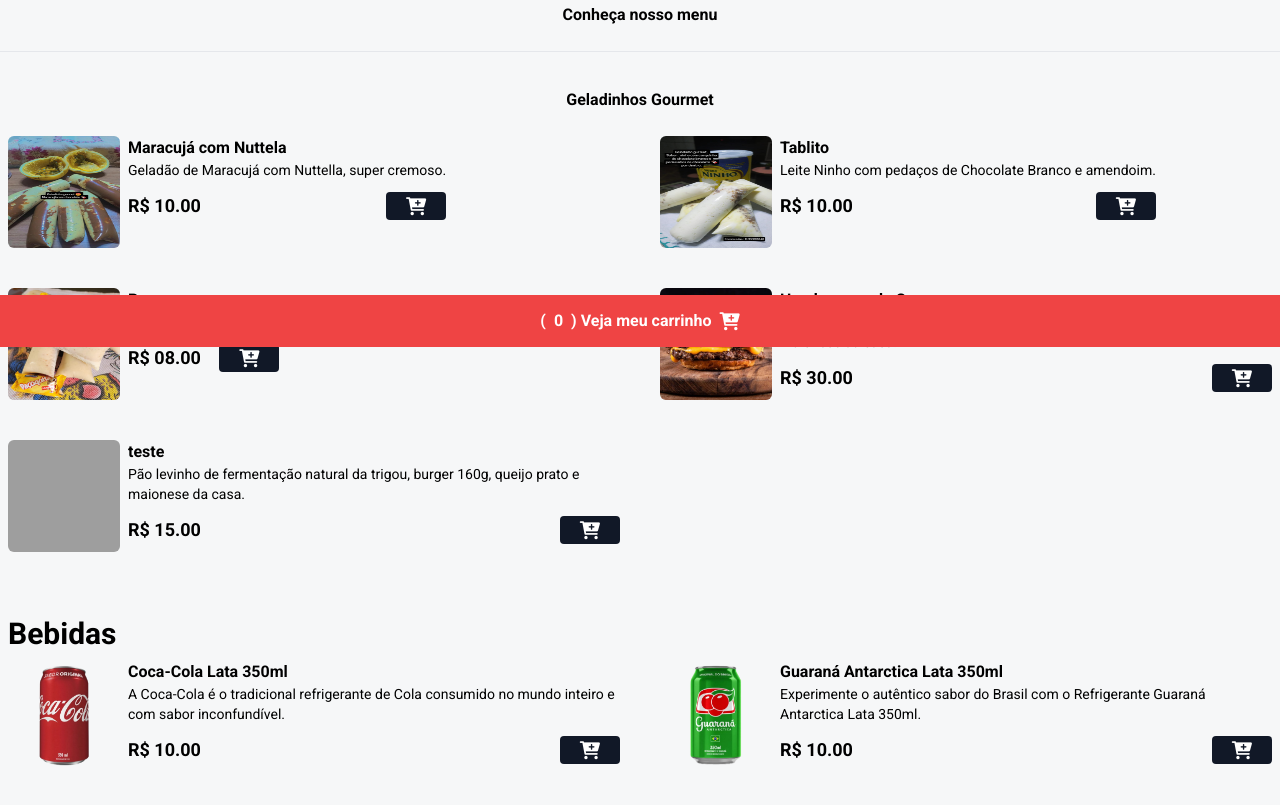
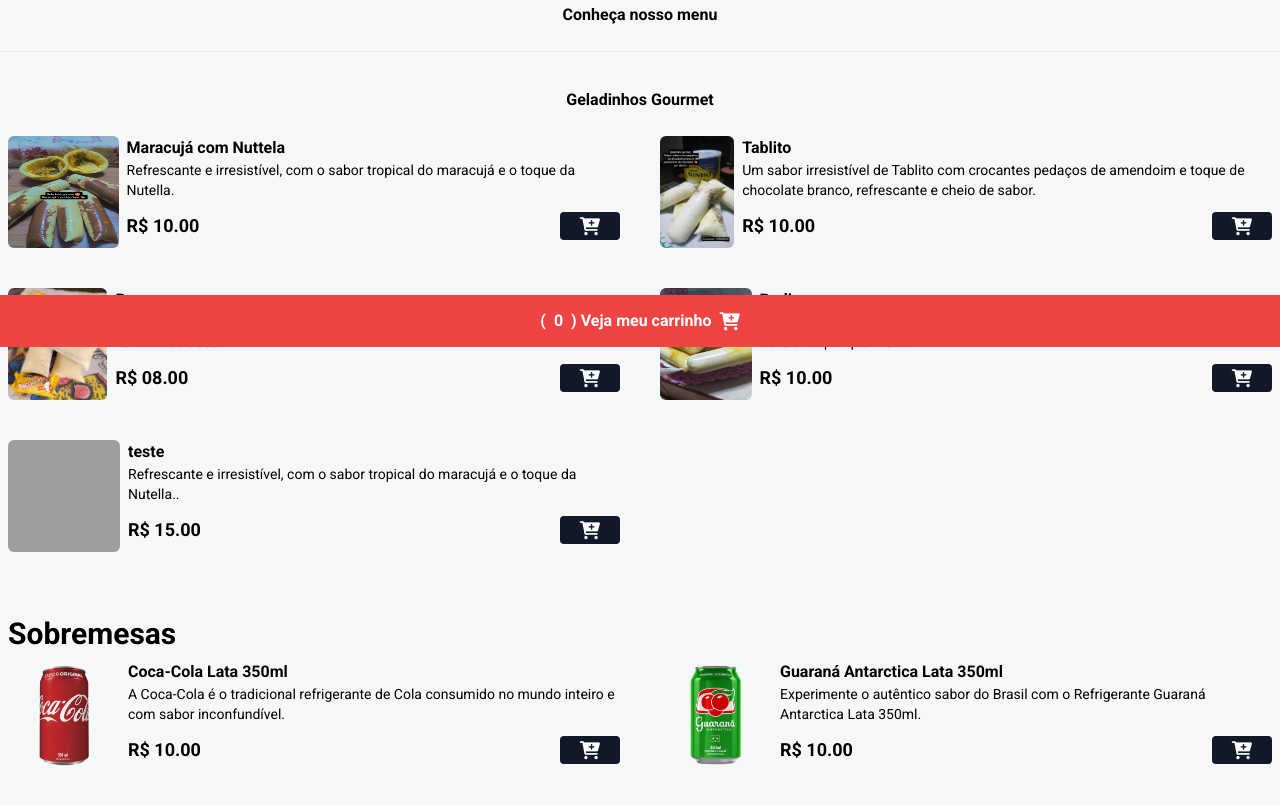
Before and after one commit to Lucas-DSA/proejto-dudis-delivery, a plain HTML site: page index.html in a window 1280 px wide. Shown: the part 453-1258 px from the top of the page. Drawn offline with nearby package versions, Linux system fonts and the light colour scheme; grey boxes are pictures that could not be loaded.

Commit message:
criando parte de sobremessas

```diff
--- a/index.html
+++ b/index.html
@@ -63,7 +63,7 @@
 
                 <div>
                     <p class="font-bold">Maracujá com Nuttela</p>
-                    <p class="text-sm">Geladão de Maracujá com Nuttella, super cremoso.</p>
+                    <p class="text-sm">Refrescante e irresistível, com o sabor tropical do maracujá e o toque da Nutella.</p>
 
                     <div class="flex items-center gap-2 justify-between mt-3">
                         <p class="font-bold text-lg">R$ 10.00</p>
@@ -84,7 +84,7 @@
 
                 <div>
                     <p class="font-bold">Tablito</p>
-                    <p class="text-sm">Leite Ninho com pedaços de Chocolate Branco e amendoim.</p>
+                    <p class="text-sm">Um sabor irresistível de Tablito com crocantes pedaços de amendoim e toque de chocolate branco, refrescante e cheio de sabor.</p>
 
                     <div class="flex items-center gap-2 justify-between mt-3">
                         <p class="font-bold text-lg">R$ 10.00</p>
@@ -105,7 +105,7 @@
 
                 <div>
                     <p class="font-bold">Paçoca</p>
-                    <p class="text-sm">Paçoca com leite Ninho.</p>
+                    <p class="text-sm">Sabor irresistível da paçoca, cremoso e refrescante, perfeito para matar a vontade de doce..</p>
 
                     <div class="flex items-center gap-2 justify-between mt-3">
                         <p class="font-bold text-lg">R$ 08.00</p>
@@ -121,18 +121,17 @@
             </div>
 
             <div class="flex gap-2">
-                <img src="./assets/hamb-3.png" alt="hamburguer da Casa"
+                <img src="./assets/Dudi`s/Pudim.jpg" alt="Pudim"
                     class="w-28 h-28 rounded-md hover:scale-110 hover:-rotate-2 duration-300">
 
                 <div>
-                    <p class="font-bold">Hamburguer da Casa</p>
-                    <p class="text-sm">Pão levinho de fermentação natural da trigou, burger 160g, queijo prato e
-                        maionese da casa.</p>
+                    <p class="font-bold">Pudim</p>
+                    <p class="text-sm">Cremoso e refrescante, o clássico pudim agora em versão geladinha para se deliciar a qualquer hora.</p>
 
                     <div class="flex items-center gap-2 justify-between mt-3">
-                        <p class="font-bold text-lg">R$ 30.00</p>
-                        <button class="bg-gray-900 px-5 rounded add-to-cart-btn" data-name="Hamburguer da Casa"
-                            data-price="30.00">
+                        <p class="font-bold text-lg">R$ 10.00</p>
+                        <button class="bg-gray-900 px-5 rounded add-to-cart-btn" data-name="Pudim"
+                            data-price="10.00">
                             <i class="fa fa-cart-plus text-lg text-white"></i>
                         </button>
 
@@ -148,8 +147,7 @@
 
                 <div>
                     <p class="font-bold">teste</p>
-                    <p class="text-sm">Pão levinho de fermentação natural da trigou, burger 160g, queijo prato e
-                        maionese da casa.</p>
+                    <p class="text-sm">Refrescante e irresistível, com o sabor tropical do maracujá e o toque da Nutella..</p>
 
                     <div class="flex items-center gap-2 justify-between mt-3">
                         <p class="font-bold text-lg">R$ 15.00</p>
@@ -168,7 +166,7 @@
 
         <div class="mx-auto max-w-7xl px-2 my-2 ">
             <h2 class="font-bold text-3xl">
-                Bebidas
+                Sobremesas
             </h2>
         </div>
 
```
Also changed, not shown: assets/Dudi`s/bombom de uva.jpg (added), assets/Dudi`s/mousse de maracuja.jpg (added).
